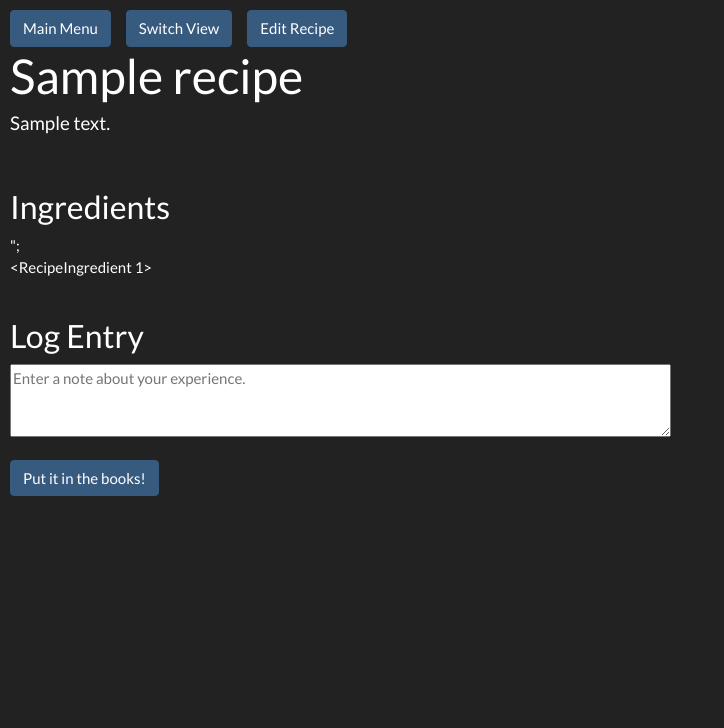
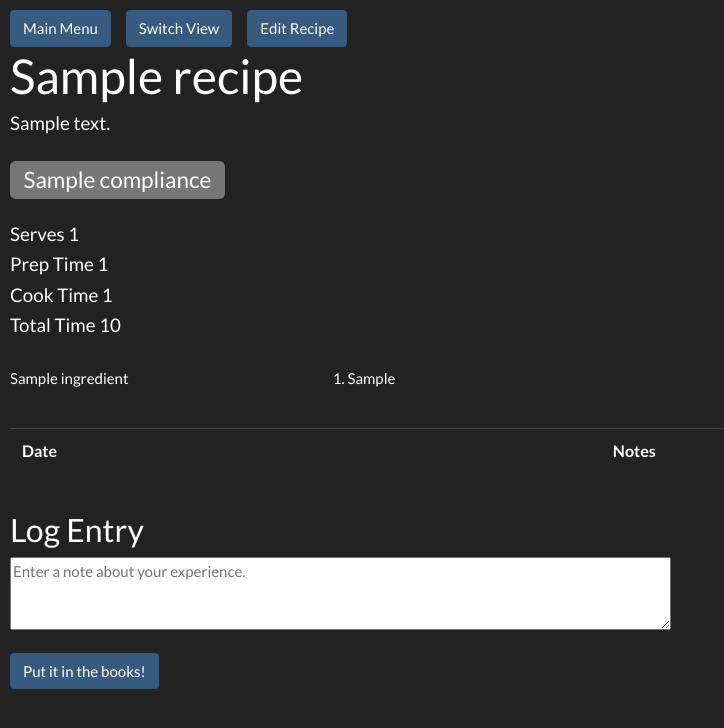
Before and after one commit to gbernich/flask_cookbook, a Flask app: page /display?id=1 in a window 1280 px wide. Shown: the top 728 px of the page, without its empty margins (0-724 px from the left). Run offline with Flask 2, Linux system fonts and the light colour scheme; tables that the repository leaves empty hold one stand-in row (values such as "Sample post"); data that the repository does not hold is empty; some libraries are stand-ins or nearby versions.

Commit message:
Most of displayLarge is done. Need to finish ingredient amounts.

```diff
--- a/templates/displayLarge.html
+++ b/templates/displayLarge.html
@@ -50,39 +50,49 @@
         <h1>{{ recipe.name }}</h1>
         <h5>{{ recipe.description }}</h5><br>
 
-<!--             if ($compliances->num_rows > 0) {
-                echo "<div class='row'>";
-                while($row = $compliances->fetch_assoc()) {
-                    echo "<h4><span class='label label-primary' style='background-color: #777; border-radius: .25em; padding: .2em .6em .3em; margin-left:15px'>".$row['compliance']."</span></h4>";
-                }
-                echo "</div><br>";
-            }
+        <div class='row'>
+            {% for c in recipe.compliances %}
+                <h4><span class='label label-primary' style='background-color: #777; border-radius: .25em; padding: .2em .6em .3em; margin-left:15px'>{{ c.compliance.name }}</span></h4>
+            {% endfor %}
+        </div><br>
 
-            echo "<h5>Serves ".$recipe[servings]."</h5>";
-            echo "<h5>Prep Time ".$recipe[prep_time]." </h5>";
-            echo "<h5>Cook Time ".$recipe[cook_time]." </h5>";
-            echo "<h5>Total Time ".$recipe[total_time]." </h5>"; -->
+        <h5>Serves {{ recipe.servings }}</h5>
+        <h5>Prep Time {{ recipe.prep_time }} </h5>
+        <h5>Cook Time {{ recipe.cook_time }} </h5>
+        <h5>Total Time {{ recipe.total_time }} </h5>
 
     </div>
 </div>
+
 <div class="row">
-    <div class="col-3">
-        <br>
 
-        <h3>Ingredients</h3>
-        <ul style='list-style-type: none; padding-left: 0'>";
-
-        {% for ingredient in recipe.ingredients %}
-            <li>{{ ingredient }}</li>
-        {% endfor %}
-
-
+    <div class="col-3"><br>
+        <ul style='list-style-type: none; padding-left: 0'>
+            {% for i in recipe.ingredients %}
+                <li>{{ i.ingredient.name }}</li>
+            {% endfor %}
         </ul>
     </div>
-    <!-- <div class="col-8"><?php display_recipe_instructions($instructions); ?></div> -->
+
+    <div class="col-8"><br>
+        <ol style='padding-left: 15px'>
+            {% for i in recipe.instructions %}
+                <li>{{ i.instruction }}</li>
+            {% endfor %}
+        </ol>
+    </div>
+
 </div>
+
 <div class="row">
-    <!-- <div class="col"><?php display_recipe_log($log_entries); ?></div> -->
+    <div class="col"><br>
+        <table class='table table-hover' style='table-layout: auto;'>
+        <tr><th>Date</th><th>Notes</th></tr>
+            {% for log in recipe.logs %}
+                <tr><td>{{ log.cook_date }}</td><td>{{ log.notes }}</td></tr>
+            {% endfor %}
+        </table>
+    </div>
 </div>
 
 
```
